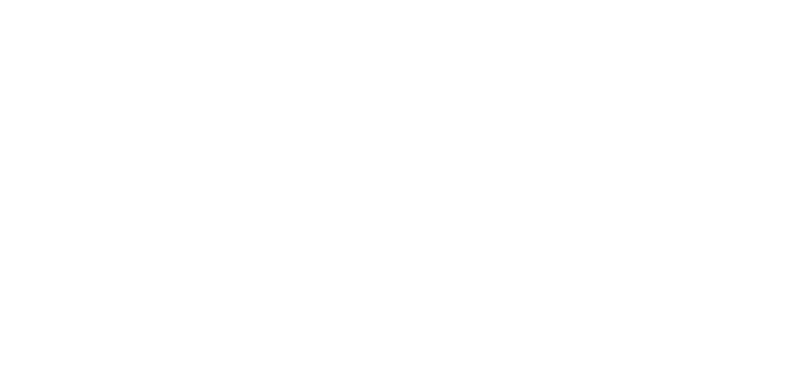
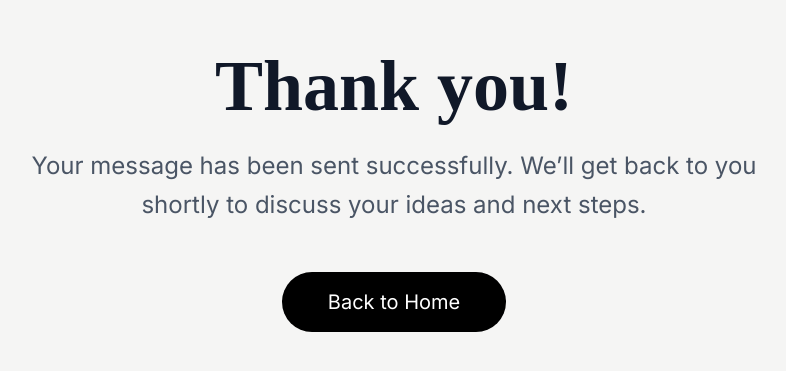
Before and after one commit to shreyash1231/Livetta, a React (Vite) app: page /thank-you in a window 1280 px wide. Before the commit this address had no page. Shown: the part 209-580 px from the top of the page, without its empty margins (246-1032 px from the left). Built offline with nearby package versions, Linux system fonts and the light colour scheme.

Commit message:
completed website

```diff
--- a/src/App.tsx
+++ b/src/App.tsx
@@ -11,6 +11,7 @@
 import SplashScreen from "./components/SplashScreen";
 import ScrollToTop from "./components/ScrollToTop";
 import Projects from "./components/Projects";
+import Thankyou from "./components/Thankyou";
 
 const AppContent = () => {
   const location = useLocation();
@@ -47,6 +48,7 @@
           <Route path="/projects" element={<Projects />} />
           <Route path="/contact" element={<Contact />} />
           <Route path="/project/:title" element={<Specificproject />} />
+           <Route path="/thank-you" element={<Thankyou />} />
         </Routes>
       )}
     </>
--- a/src/components/Contact.tsx
+++ b/src/components/Contact.tsx
@@ -4,10 +4,12 @@
 import img98 from "../../public/assets/male3.jpg";
 import { ArrowRight } from "lucide-react";
 import { motion } from "framer-motion";
-import { useState } from "react";
+import { useNavigate } from "react-router-dom";
+
 const Contact = () => {
 
-   const [showThankYou, setShowThankYou] = useState(false);
+  const navigate = useNavigate();
+
   const containerVariants = {
     hidden: {},
     show: {
@@ -43,7 +45,7 @@
       }
     );
     e.target.reset();
-    setShowThankYou(true);
+    navigate("/thank-you");
   };
 
 
@@ -373,37 +375,6 @@
         {/* Footer */}
         <Footer />
       </motion.div>
-      {showThankYou && (
-        <motion.div
-          initial={{ opacity: 0 }}
-          animate={{ opacity: 1 }}
-          exit={{ opacity: 0 }}
-          className="fixed inset-0 z-[100] bg-black/60 backdrop-blur-sm flex items-center justify-center"
-        >
-          <motion.div
-            initial={{ scale: 0.8, opacity: 0 }}
-            animate={{ scale: 1, opacity: 1 }}
-            exit={{ scale: 0.8, opacity: 0 }}
-            transition={{ type: "spring", stiffness: 200 }}
-            className="bg-white rounded-2xl p-8 max-w-sm w-full text-center"
-          >
-            <h2 className="text-gray-800 text-2xl font-semibold mb-3">
-              Thank you!
-            </h2>
-            <p className="text-gray-600 mb-6">
-              Your message has been sent successfully. We’ll get
-              back to you soon.
-            </p>
-
-            <button
-              onClick={() => setShowThankYou(false)}
-              className="px-6 py-2 rounded-full bg-black text-white hover:bg-black/80 transition"
-            >
-              Close
-            </button>
-          </motion.div>
-        </motion.div>
-      )}
     </div>
   );
 };
--- /dev/null
+++ b/src/components/Thankyou.tsx
@@ -0,0 +1,50 @@
+import { motion } from "framer-motion";
+import { useNavigate } from "react-router-dom";
+
+const ThankYou = () => {
+  const navigate = useNavigate();
+
+  return (
+    <div className="min-h-screen bg-stone-100 flex items-center justify-center px-6">
+      <motion.div
+        initial={{ opacity: 0, y: 40 }}
+        animate={{ opacity: 1, y: 0 }}
+        transition={{ duration: 0.6, ease: "easeOut" }}
+        className="max-w-4xl text-center flex flex-col items-center gap-6"
+      >
+        {/* Heading */}
+        <h1 className="text-4xl md:text-6xl lg:text-7xl font-semibold text-gray-900">
+          Thank you!
+        </h1>
+
+        {/* Subtext */}
+        <p className="text-lg md:text-xl lg:text-2xl text-gray-600 max-w-3xl leading-relaxed">
+          Your message has been sent successfully.
+          We’ll get back to you shortly to discuss your ideas and next steps.
+        </p>
+
+        {/* CTA */}
+        <motion.button
+          whileHover={{ scale: 1.05 }}
+          whileTap={{ scale: 0.95 }}
+          onClick={() => navigate("/")}
+          className="
+            mt-6
+            w-56
+            py-4
+            rounded-full
+            bg-black text-white
+            text-lg md:text-xl
+            hover:bg-black/80
+            transition
+            cursor-pointer
+          "
+        >
+          Back to Home
+        </motion.button>
+      </motion.div>
+    </div>
+  );
+};
+
+export default ThankYou;
```
